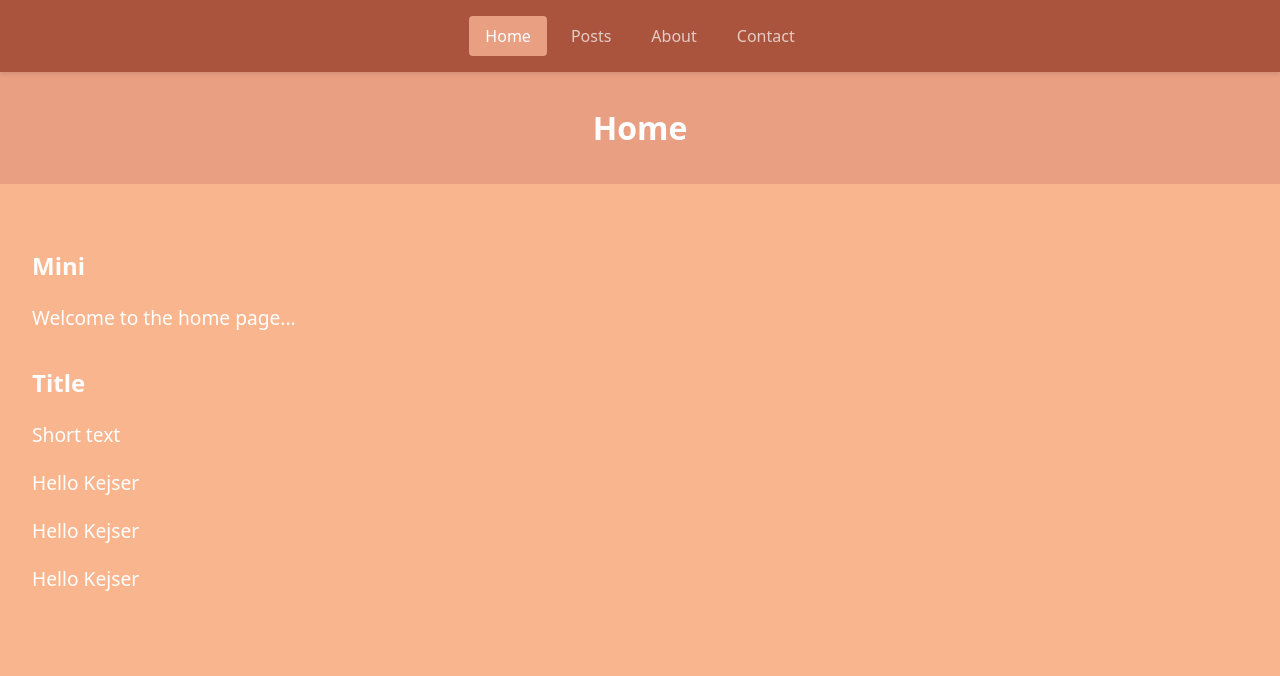
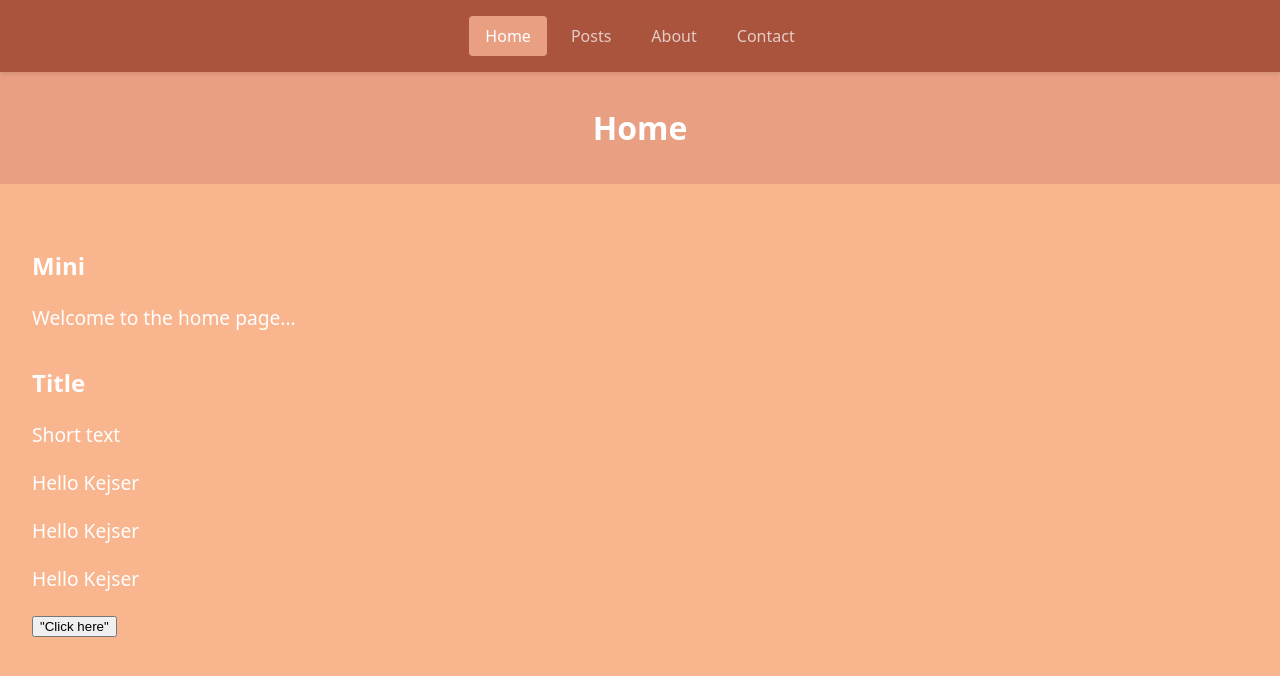
Before and after one commit to FKAYSR/web-app-optimization, a React (Vite) app: page / in a window 1280 px wide. Shown: the top 676 px of the page. Built offline with nearby package versions, Linux system fonts and the light colour scheme; no server answers.

Commit message:
Finished assignment 01, 02, 03 and 04.
And as part of removing template, deleted outdated Git and GitHub slides, speaker notes, and related images;

```diff
--- a/src/pages/HomePage.jsx
+++ b/src/pages/HomePage.jsx
@@ -1,6 +1,7 @@
 import Teacher from "../sandbox/Teacher";
 import Welcome from "../sandbox/Welcome";
 import Greeting from "../sandbox/Greeting";
+import Button from "../sandbox/Button";
 
 export default function HomePage() {
   return (
@@ -15,6 +16,7 @@ export default function HomePage() {
         <Greeting name="Kejser" />
         <Greeting name="Kejser" />
         <Greeting name="Kejser" />
+        <Button />
       </main>
     </>
   );
--- /dev/null
+++ b/src/sandbox/Button.jsx
@@ -0,0 +1,7 @@
+const handleClick = () => {
+  console.log("Button clicked!");
+};
+
+export default function Button() {
+  return <button onClick={handleClick}> "Click here" </button>;
+}
--- a/src/sandbox/sandbox.js
+++ b/src/sandbox/sandbox.js
@@ -9,8 +9,17 @@ function showWelcomeMessage() {
 
 console.log(showWelcomeMessage());
 
-function sayHi(name) {
-    return `Hello ${name}`;
-}
+// -- Function Declaration:
+// function sayHi(name) {
+//     return `Hello ${name}`;
+// }
+// console.log(sayHi("RACE"));
 
-console.log(sayHi("RACE"));
+// -- Arrow function eksplicit:
+// const sayHii = (name) => {
+//     return `Hii ${name}`
+// };
+
+// -- Arrow function eksplicit:
+const sayHii = (name) => `Hii ${name}`;
+console.log(sayHii("Kejser"));
```
Also changed, not shown: 29 other files (tests, documents, lock files or other folders).
